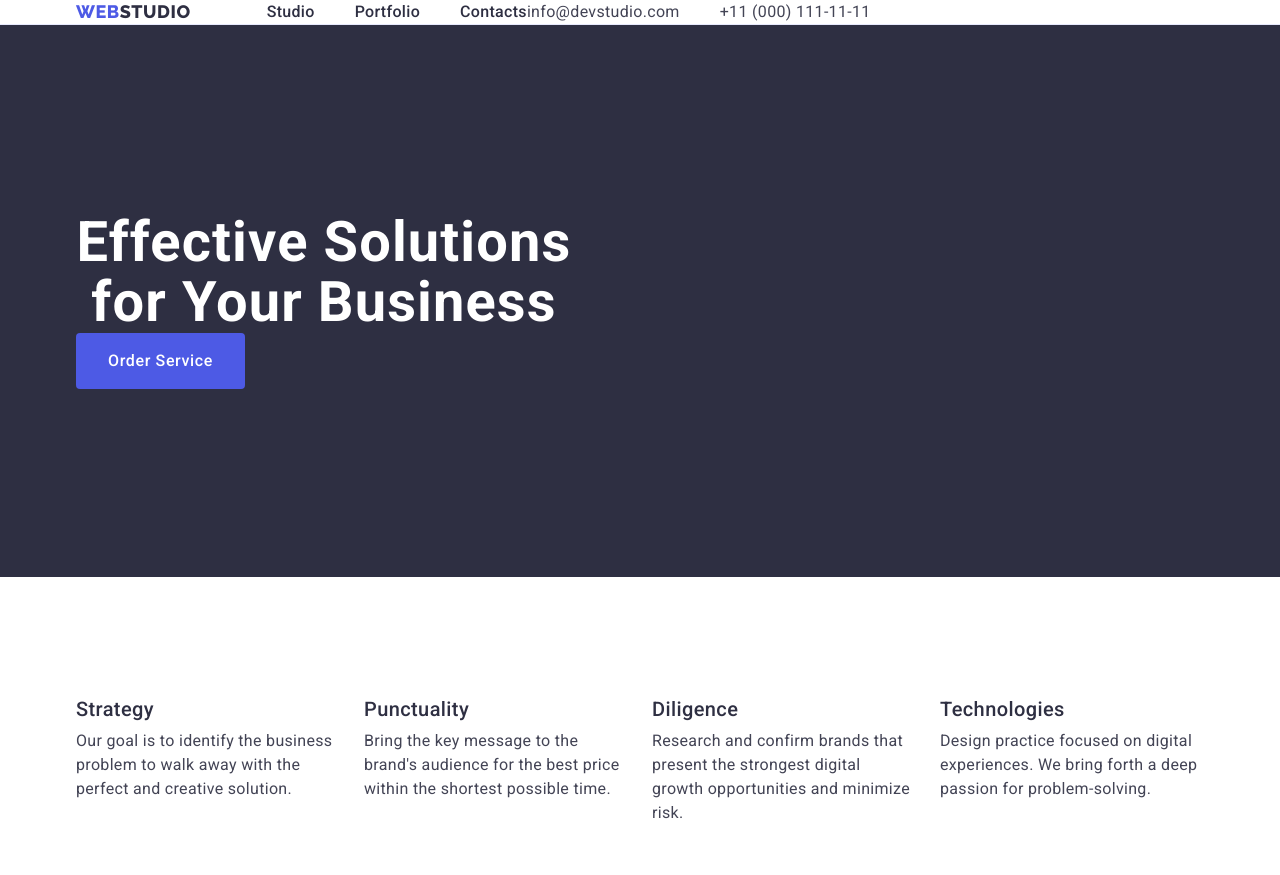
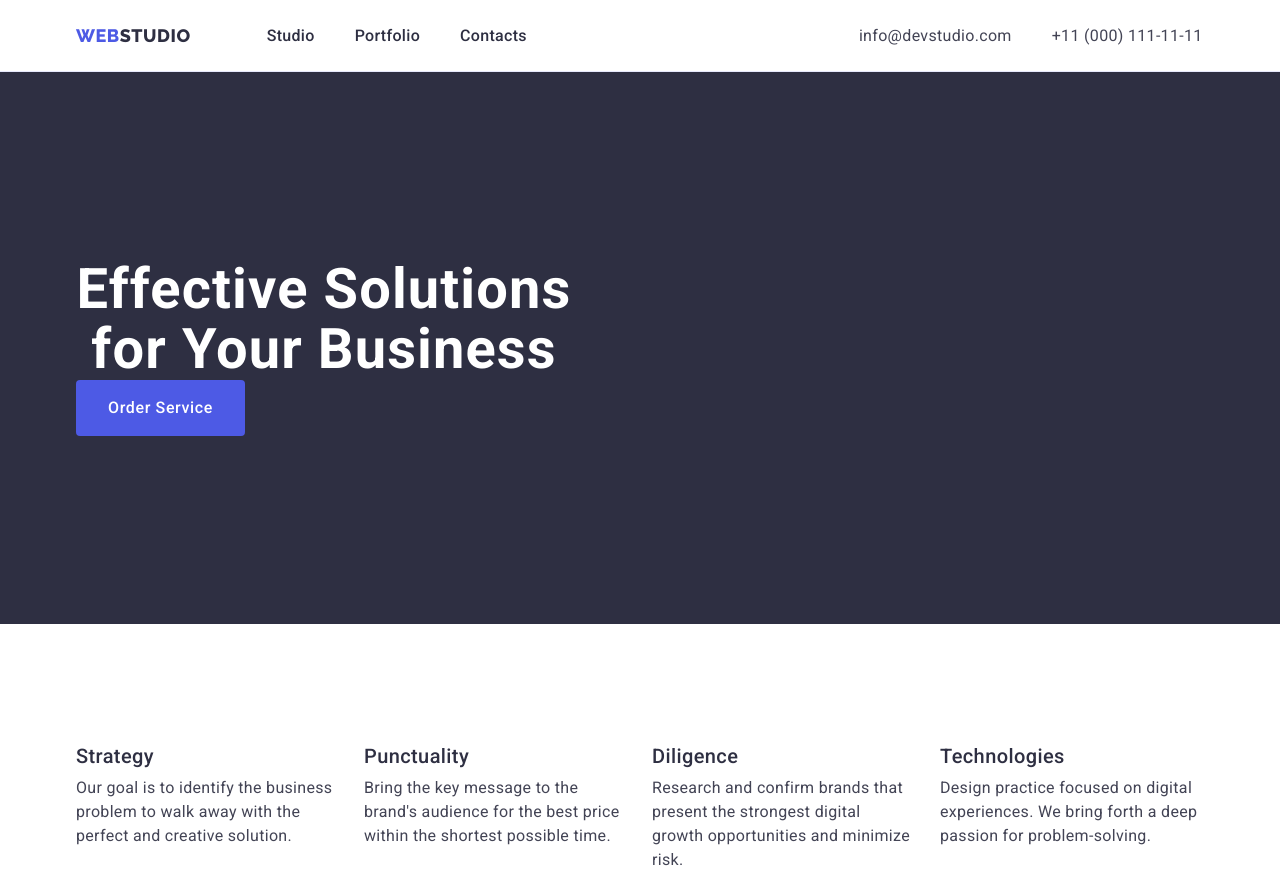
Before and after one commit to wmorenodev/goit-markup-hw-03, a plain HTML site: page index.html in a window 1280 px wide. Shown: the top 875 px of the page. Drawn offline with nearby package versions, Linux system fonts and the light colour scheme.

Commit message:
header fin possible

```diff
--- a/css/styles.css
+++ b/css/styles.css
@@ -26,7 +26,9 @@ body {
   background-color: #ffffff;
 }
 .header {
+  display: flex;
   border-bottom: 1px solid var(--accentcorn-color);
+  height: 72px;
 }
 .container {
   width: 1158px;
@@ -75,6 +77,9 @@ body {
 .headerc {
   display: flex;
 }
+.navlist {
+  margin-right: 332px;
+}
 .navlist li {
   margin-right: 40px;
 }
@@ -84,6 +89,7 @@ body {
 }
 .navlist a {
   padding: 24px 0 24px;
+  text-wrap: nowrap;
 }
 
 .navigation {
@@ -108,11 +114,17 @@ body {
 }
 .a-dress {
   font-style: normal;
+  padding: 24px 0;
+}
+.a-dresslist {
 }
 .a-dress a {
   color: var(--textslate-color);
   font-weight: 400;
+  margin-right: 40px;
+  text-wrap: nowrap;
 }
+
 .sectionone {
   background-color: var(--darknavy-color);
   padding: 188px 0 188px;
--- a/index.html
+++ b/index.html
@@ -30,7 +30,7 @@
           </ul>
         </nav>
         <address class="a-dress">
-          <ul class="list navlist">
+          <ul class="list a-dresslist">
             <li>
               <a class="link" href="mailto:info@devstudio.com"
                 >info@devstudio.com</a
```
Also changed, not shown: portfolio.html (+1 -1 lines).
